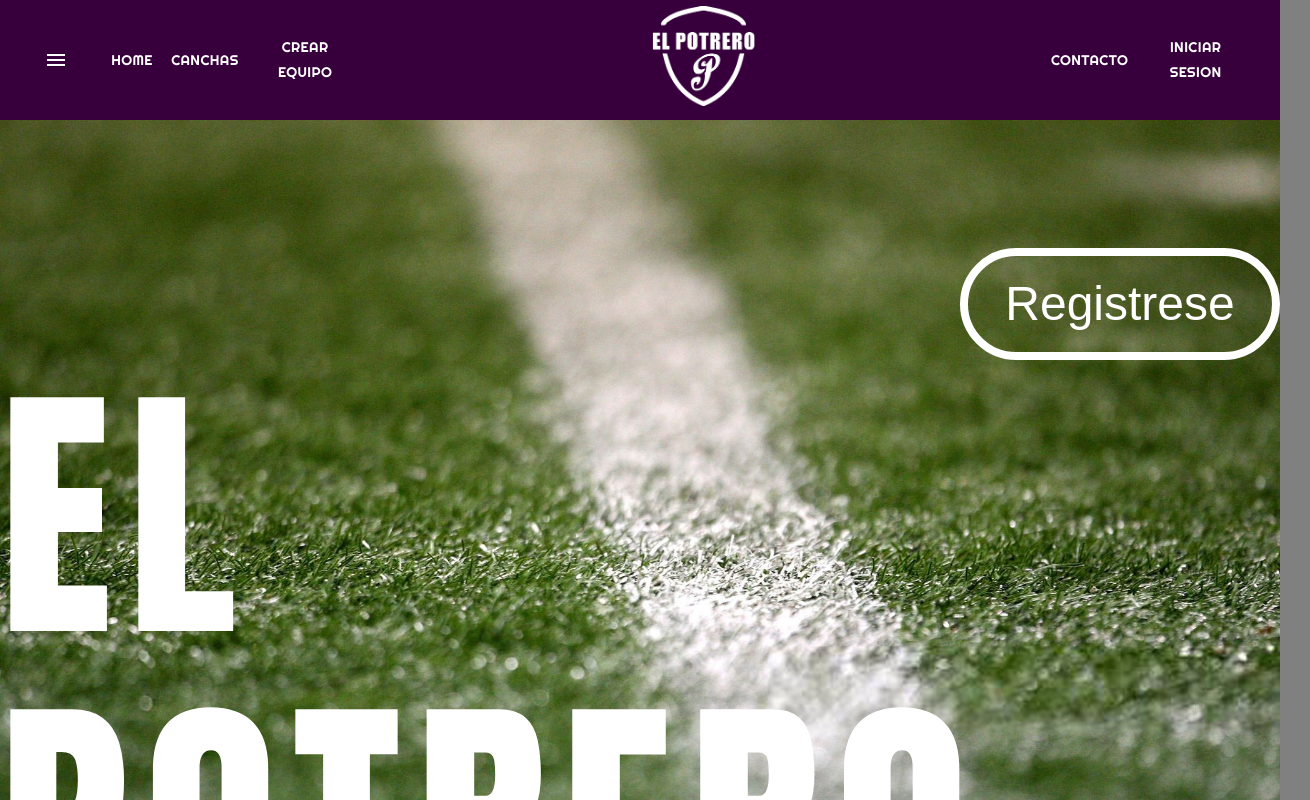
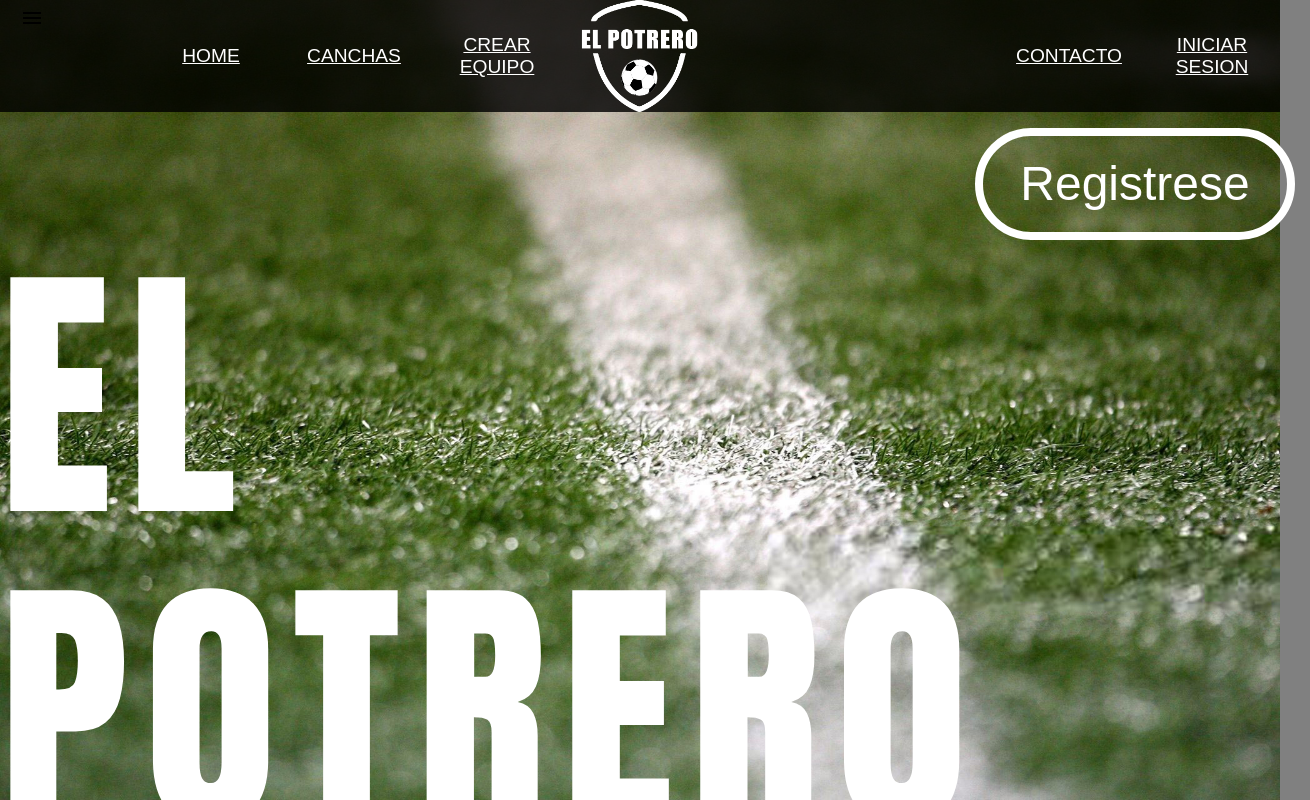
Before and after one commit to jesusmirena/rest-client-elpotrero, a React (Create React App) app: page / in a window 1280 px wide. Shown: the top 800 px of the page, 1310 px wide, since content can reach past the window. Built offline with nearby package versions, Linux system fonts and the light colour scheme; a web font is replaced by a local one.

Commit message:
navbar 80%

```diff
--- /dev/null
+++ b/src/components/NavBar/NavBarMUI.module.scss
@@ -0,0 +1,82 @@
+.navbar {
+  position: fixed;
+  display: grid;
+  grid-template-columns: repeat(9, 1fr);
+  grid-template-rows: 1fr;
+  grid-column-gap: 7px;
+  grid-row-gap: 0px;
+  background-color: #000000d0;
+  width: 100%;
+  height: 7rem;
+  z-index: 1;
+}
+
+.nav {
+  display: flex;
+  justify-content: right;
+  list-style: none;
+  margin-right: 15%;
+}
+
+a {
+  margin: 15px;
+  color: #000;
+  text-decoration: none;
+  text-transform: uppercase;
+}
+
+.columnlogo {
+  display: flex;
+  grid-area: 1 / 5 / 2 / 6;
+  overflow: hidden;
+  align-items: center;
+  justify-content: center;
+}
+.columnmenu {
+  grid-area: 1 / 1 / 2 / 2;
+}
+.columnsesion {
+  align-items: center;
+  grid-area: 1 / 9 / 2 / 10;
+  justify-content: center;
+  display: flex;
+  text-align: center;
+}
+.logo {
+  height: calc(100%);
+}
+.columncontacto {
+  align-items: center;
+  justify-content: center;
+  display: flex;
+  text-align: center;
+  grid-area: 1 / 8 / 2 / 9;
+}
+.columnequipo {
+  align-items: center;
+  justify-content: center;
+  display: flex;
+  text-align: center;
+  grid-area: 1 / 4 / 2 / 5;
+}
+
+.columnhome {
+  align-items: center;
+  justify-content: center;
+  display: flex;
+  text-align: center;
+  grid-area: 1 / 2 / 2 / 3;
+}
+
+.columncanchas {
+  align-items: center;
+  justify-content: center;
+  display: flex;
+  text-align: center;
+  grid-area: 1 / 3 / 2 / 4;
+}
+.title {
+  color: white;
+  text-decoration: underline;
+  font-size: 1.2rem;
+}
--- a/src/components/NavBar/NavBarMUI.tsx
+++ b/src/components/NavBar/NavBarMUI.tsx
@@ -1,64 +1,34 @@
 import * as React from "react";
-import { createTheme, ThemeProvider } from "@material-ui/core/styles";
-import AppBar from "@mui/material/AppBar";
-import Box from "@mui/material/Box";
-import Toolbar from "@mui/material/Toolbar";
-import { Link } from "react-router-dom";
-import Button from "@mui/material/Button";
+import styles from "./NavBarMUI.module.scss";
+import MenuHamburguesa from "./MenuHamburguesa";
+import logo from "../../visuales/logoblanco.png";
 import IconButton from "@mui/material/IconButton";
-
-import logo from "../../visuales/logoblanco.png";
-import MenuHamburguesa from "./MenuHamburguesa";
-
-const purpleTheme = createTheme({
-  palette: {
-    primary: {
-      main: "#37003c",
-    },
-    secondary: {
-      main: "#ad1457",
-    },
-  },
-});
 
 export default function NavBarMui() {
   return (
-    <Box sx={{ flexGrow: 1 }}>
-      <ThemeProvider theme={purpleTheme}>
-        <AppBar position="static" color="primary">
-          <Toolbar>
-            <IconButton
-              size="large"
-              edge="start"
-              color="inherit"
-              aria-label="menu"
-            >
-              <MenuHamburguesa />
-            </IconButton>
-            <Button color="inherit">
-              <Link to="/">Home </Link>
-            </Button>
-            <Button color="inherit">
-              <Link to="/canchas">Canchas</Link>
-            </Button>
-            <Button color="inherit">
-              <Link to="/equipo">Crear equipo</Link>
-            </Button>
+    <div className={styles.navbar}>
+      <div className={styles.columnmenu}>
+        <MenuHamburguesa />
+      </div>
+      <div className={styles.columnlogo}>
+        <img src={logo} className={styles.logo} />
+      </div>
+      <div className={styles.columnhome}>
+        <p className={styles.title}>HOME</p>
+      </div>
+      <div className={styles.columncanchas}>
+        <p className={styles.title}>CANCHAS</p>
+      </div>
+      <div className={styles.columnequipo}>
+        <p className={styles.title}>CREAR EQUIPO</p>
+      </div>
 
-            <Button sx={{ mx: 35 }}>
-              <Link to="/">
-                <img style={{ height: "100px" }} src={logo} alt="logo" />
-              </Link>
-            </Button>
-            <Button color="inherit">
-              <Link to="/contacto">Contacto</Link>
-            </Button>
-            <Button color="inherit">
-              <Link to="/login">Iniciar sesion</Link>
-            </Button>
-          </Toolbar>
-        </AppBar>
-      </ThemeProvider>
-    </Box>
+      <div className={styles.columncontacto}>
+        <p className={styles.title}>CONTACTO</p>
+      </div>
+      <div className={styles.columnsesion}>
+        <p className={styles.title}>INICIAR SESION</p>
+      </div>
+    </div>
   );
 }
```
Also changed, not shown: src/visuales/logoblanco.png, src/visuales/logoblancop.png (added).
